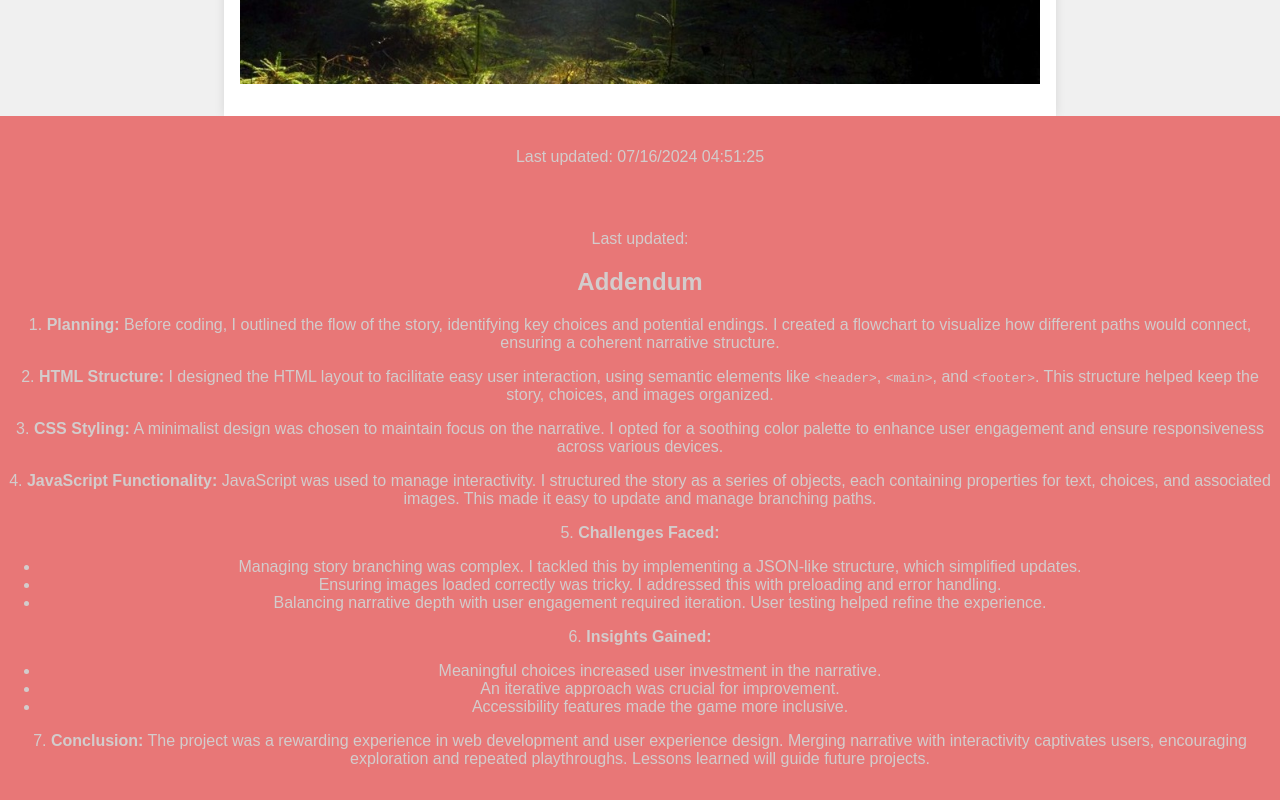
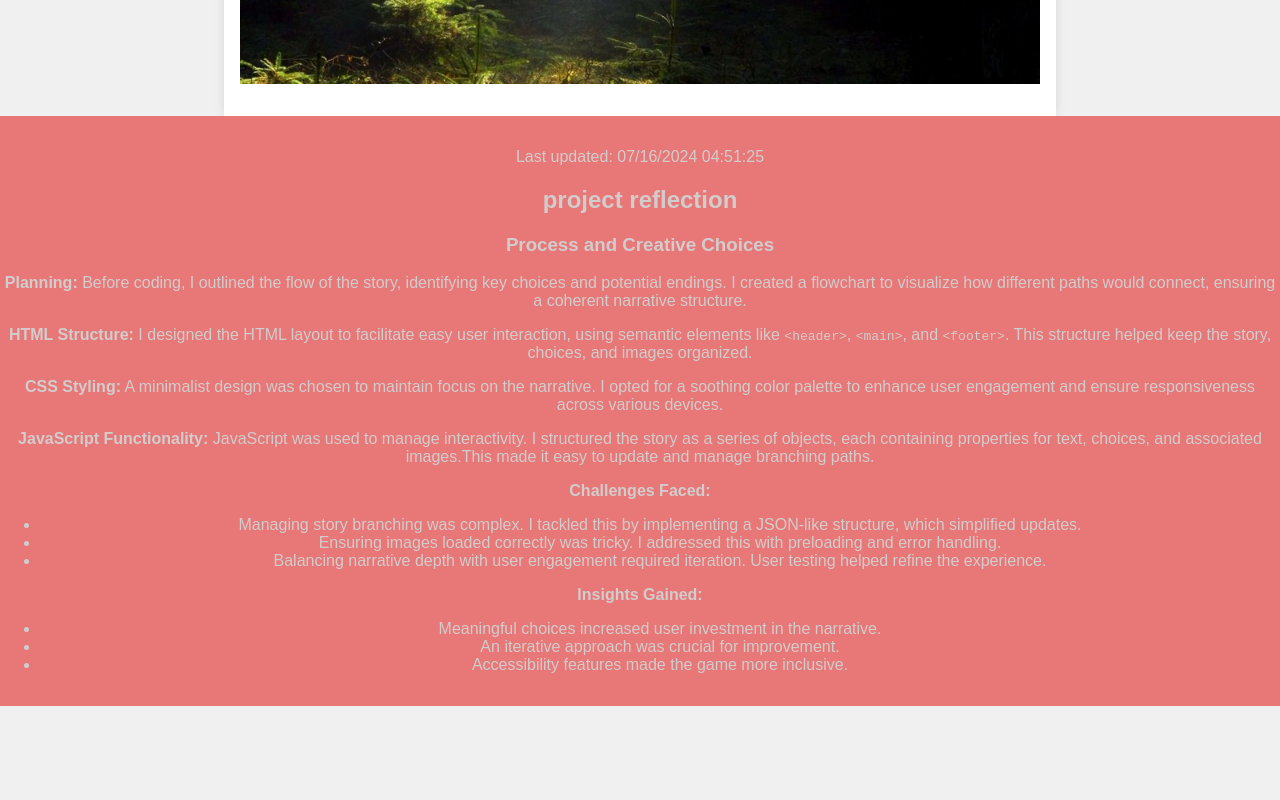
Before and after one commit to bindumadhuri19/ITC505, a plain HTML site: page mid-term-project/index.html in a window 1280 px wide. Shown: the part 694-1494 px from the top of the page. After the commit the page ends 1400 px from the top, so only its background shows below. Drawn offline with Linux system fonts and the light colour scheme.

Commit message:
Update index.html

```diff
--- a/mid-term-project/index.html
+++ b/mid-term-project/index.html
@@ -16,54 +16,25 @@
         <img id="storyImage" src="" alt="Story Image">
     </main>
     <footer>
-        <p>Last updated: <span id="lastModified"></span></p>
-    </footer>
-    <footer>
         <p>Last updated:
-            <span id="lastModified"></span>
-               <section>
-                <h2>Addendum</h2>
-                <p>
-                    1. <strong>Planning:</strong> Before coding, I outlined the flow of the story, identifying key choices and potential endings.
-                    I created a flowchart to visualize how different paths would connect, ensuring a coherent narrative structure.
-                </p>
-                <p>
-                    2. <strong>HTML Structure:</strong> I designed the HTML layout to facilitate easy user interaction, using semantic elements like <code>&lt;header&gt;</code>, <code>&lt;main&gt;</code>, and <code>&lt;footer&gt;</code>.
-                    This structure helped keep the story, choices, and images organized.
-                </p>
-                <p>
-                    3. <strong>CSS Styling:</strong> A minimalist design was chosen to maintain focus on the narrative.
-                    I opted for a soothing color palette to enhance user engagement and ensure responsiveness across various devices.
-                </p>
-                <p>
-                    4. <strong>JavaScript Functionality:</strong> JavaScript was used to manage interactivity.
-                    I structured the story as a series of objects, each containing properties for text, choices, and associated images.
-                    This made it easy to update and manage branching paths.
-                </p>
-                <p>
-                    5. <strong>Challenges Faced:</strong>
-                    <ul>
+             <span id="lastModified"></span>
+            </p>
+            <div id="addendum">
+                <h2> project reflection</h2>
+                <h3>Process and Creative Choices</h3>
+                <p><strong>Planning:</strong> Before coding, I outlined the flow of the story, identifying key choices and potential endings. I created a flowchart to visualize how different paths would connect, ensuring a coherent narrative structure.</p>
+                <p><strong>HTML Structure:</strong> I designed the HTML layout to facilitate easy user interaction, using semantic elements like <code>&lt;header&gt;</code>, <code>&lt;main&gt;</code>, and <code>&lt;footer&gt;</code>. This structure helped keep the story, choices, and images organized.</p>
+                <p><strong>CSS Styling:</strong> A minimalist design was chosen to maintain focus on the narrative. I opted for a soothing color palette to enhance user engagement and ensure responsiveness across various devices.</p>
+                <p><strong>JavaScript Functionality:</strong> JavaScript was used to manage interactivity. I structured the story as a series of objects, each containing properties for text, choices, and associated images.This made it easy to update and manage branching paths.</p>
+                <p><strong>Challenges Faced:</strong><ul>
                         <li>Managing story branching was complex. I tackled this by implementing a JSON-like structure, which simplified updates.</li>
                         <li>Ensuring images loaded correctly was tricky. I addressed this with preloading and error handling.</li>
-                        <li>Balancing narrative depth with user engagement required iteration. User testing helped refine the experience.</li>
-                    </ul>
-                </p>
-                <p>
-                    6. <strong>Insights Gained:</strong>
-                    <ul>
+                        <li>Balancing narrative depth with user engagement required iteration. User testing helped refine the experience.</li></ul></p>
+                <p><strong>Insights Gained:</strong><ul>
                         <li>Meaningful choices increased user investment in the narrative.</li>
                         <li>An iterative approach was crucial for improvement.</li>
-                        <li>Accessibility features made the game more inclusive.</li>
-                    </ul>
-                </p>
-                <p>
-                    7. <strong>Conclusion:</strong> The project was a rewarding experience in web development and user experience design.
-                    Merging narrative with interactivity captivates users, encouraging exploration and repeated playthroughs.
-                    Lessons learned will guide future projects.
-                </p>
-            </section>
-        </p>
-        </p>
+                        <li>Accessibility features made the game more inclusive.</li></ul></p>
+                        </div>
     </footer>
     <script src="script.js"></script>
     <script type="text/javascript">
```
